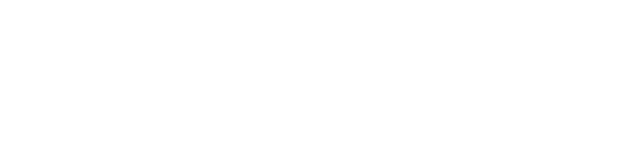
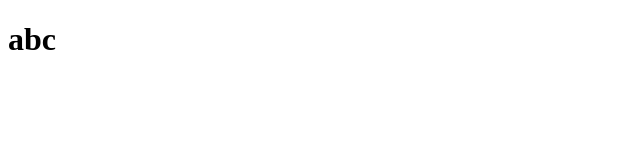
Before and after one commit to coffeyorky/misegundo, a plain HTML site: page index.html in a window 1280 px wide. Shown: the full height of the page, 0-640 px from the left. Drawn offline with Linux system fonts and the light colour scheme.

Commit message:
nuevos cambios

```diff
--- a/index.html
+++ b/index.html
@@ -7,8 +7,8 @@
     <title>Document</title>
 </head>
 <body>
-    <div>
-
-    </div>
+    <header>
+        <h1>abc</h1>
+    </header>
 </body>
 </html>
```
